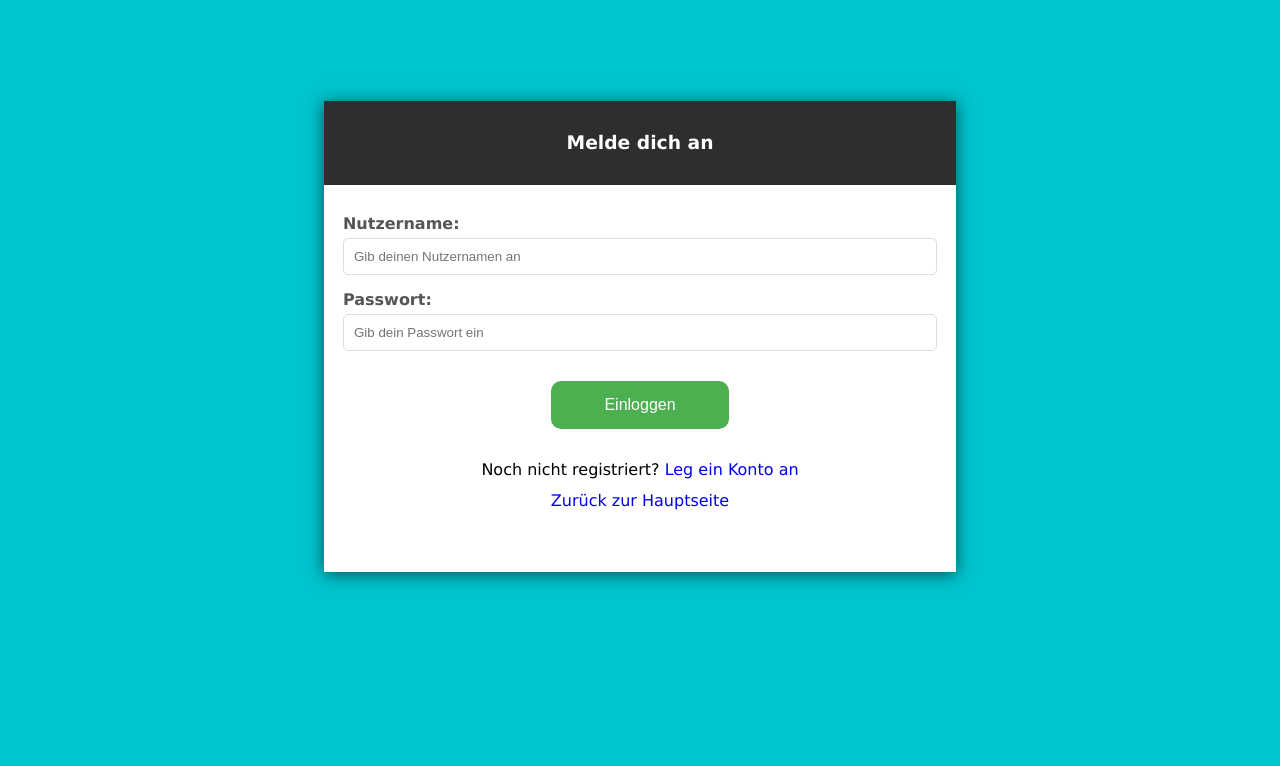
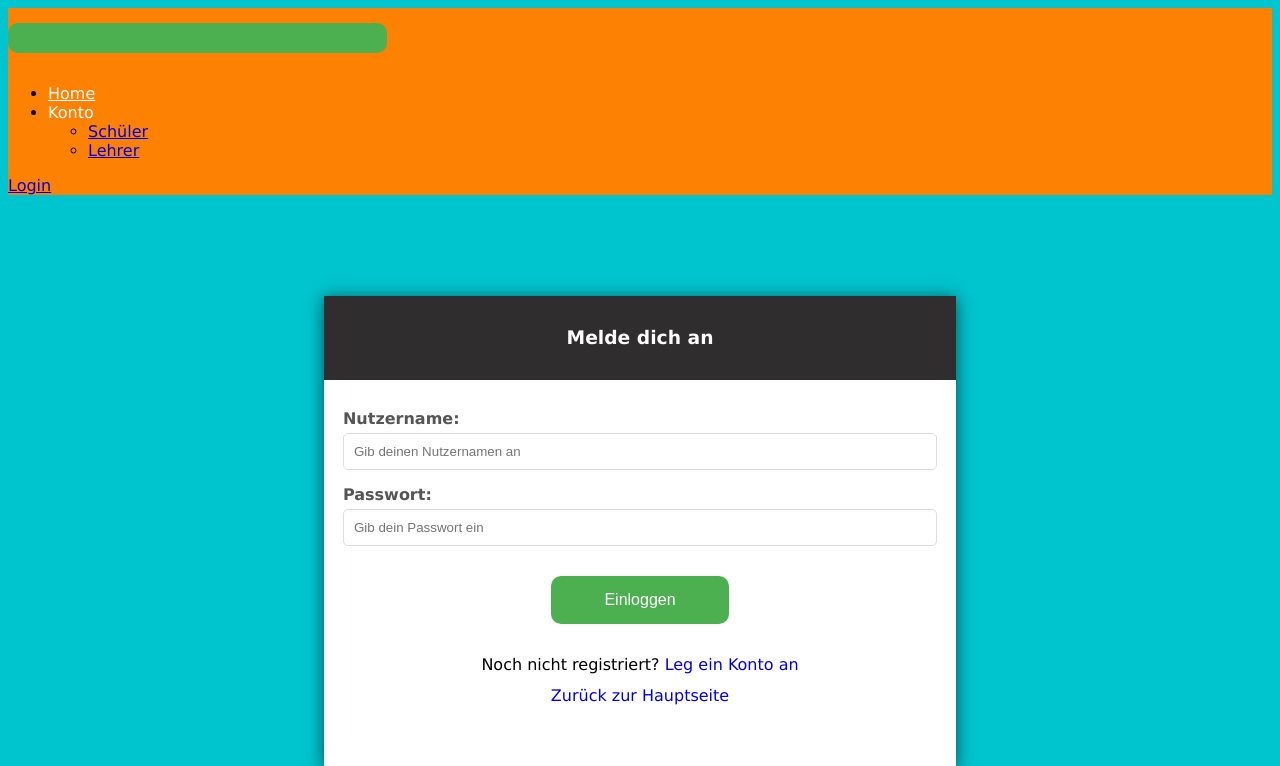
Before and after one commit to ShahiW/LearningApp, a Django app: page /login in a window 1280 px wide. Shown: the top 766 px of the page. Before the commit the page ends 585 px from the top, so only its background shows below. Run offline with Django 5.2, Linux system fonts and the light colour scheme.

Commit message:
make navbar appear in login

```diff
--- a/LearningApp/quiz/templates/quiz/index.html
+++ b/LearningApp/quiz/templates/quiz/index.html
@@ -12,7 +12,7 @@
 </head>
 
 <body>
-    {% include 'quiz/menu.html' %}
+{% include 'quiz/menu.html' %}
 
     <div class="container">
     {# Content Start #}
--- a/LearningApp/quiz/templates/quiz/login.html
+++ b/LearningApp/quiz/templates/quiz/login.html
@@ -1,3 +1,4 @@
+{% include 'quiz/menu.html' %}
 {% load static %}
 <link rel="stylesheet" href="{% static 'css/login.css' %}" />
 
--- a/LearningApp/quiz/templates/quiz/menu.html
+++ b/LearningApp/quiz/templates/quiz/menu.html
@@ -19,7 +19,7 @@
 </nav>
 -->
 
-<nav class="navbar navbar-expand-lg bg-body-tertiary">
+<nav class="navbar navbar-expand-lg">
     <div class="container-fluid">
 
         <button class="navbar-toggler" type="button" data-bs-toggle="collapse" data-bs-target="#navbarNavDropdown" aria-controls="navbarNavDropdown" aria-expanded="false" aria-label="Toggle navigation">
@@ -29,11 +29,11 @@
         <div class="collapse navbar-collapse" id="navbarNavDropdown">
         <ul class="navbar-nav">
             <li class="nav-item">
-            <a class="nav-link active" aria-current="page" href="#">Home</a>
+            <a class="nav-link active" aria-current="page" href="{% url 'home' %}">Home</a>
             </li>
 
             <li class="nav-item dropdown">
-            <a class="nav-link dropdown-toggle" href="#" role="button" data-bs-toggle="dropdown" aria-expanded="false">
+            <a class="nav-link dropdown-toggle" role="button" data-bs-toggle="dropdown" aria-expanded="false">
                 Konto
             </a>
             <ul class="dropdown-menu">
@@ -43,5 +43,17 @@
             </li>
         </ul>
         </div>
+
+        <div class="navbar-nav">
+        {# Ergänze weiteres div mit class d-flex für Flexbox, um Login nach rechts zu verschieben #}
+            <div class="d-flex">
+                {% if not user.is_authenticated %}
+                    <a class="btn btn-success" href="{% url 'login' %}" role="button">Login</a>
+                {% else %}
+                    <a class="btn btn-success" href="{% url 'logout' %}" role="button">Logout</a>
+                {% endif %}
+            </div>
+        </div>
+
     </div>
 </nav>
--- a/LearningApp/static/css/menu.css
+++ b/LearningApp/static/css/menu.css
@@ -1,5 +1,14 @@
 /* Menü */
 /* Logo Learning View */
+
+.navbar.navbar-expand-lg {
+    background-color: #fd8102;
+}
+
 a.navbar-brand.link-light {
     font-size: 2.5em;
 }
+
+.navbar-expand-lg .navbar-nav .nav-link {
+    color: white;
+}
```
